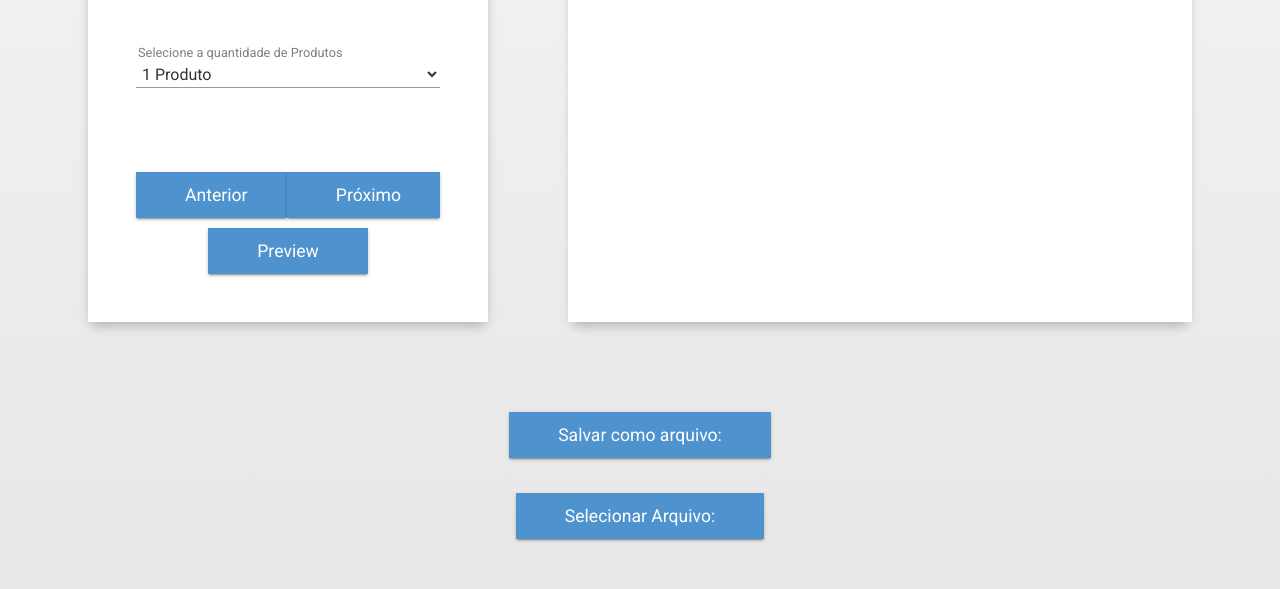
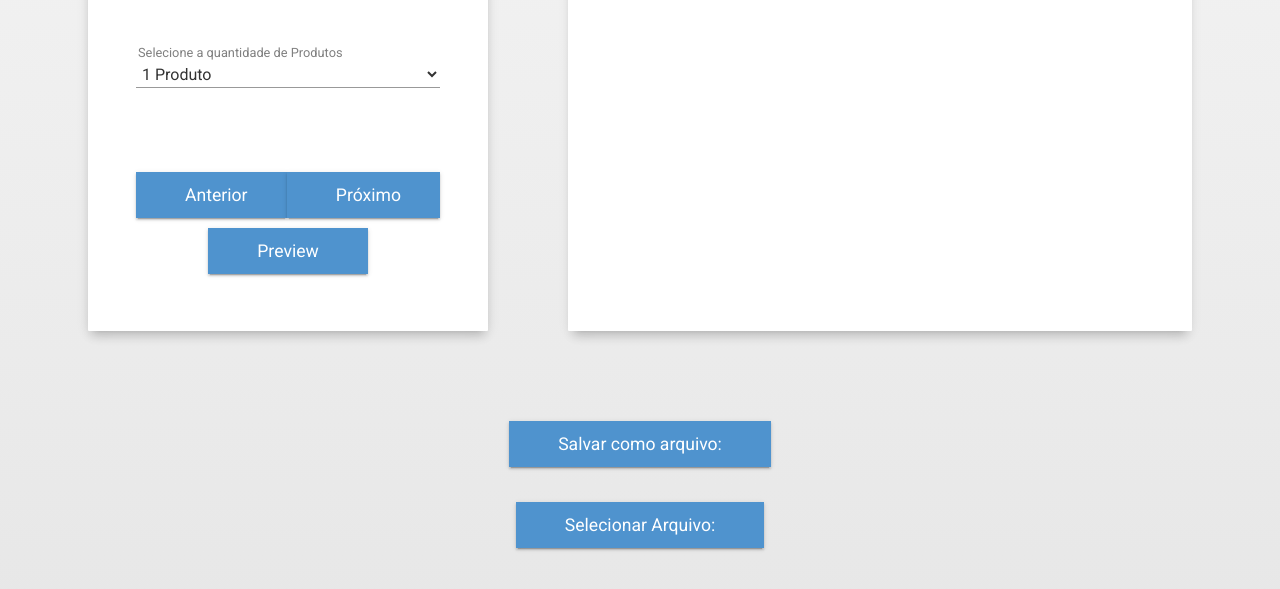
Before and after one commit to gudinis/gerador_vitrine, a plain HTML site: page vitrine/index.html in a window 1280 px wide. Shown: the part 113-702 px from the top of the page. Drawn offline with Linux system fonts and the light colour scheme.

Commit message:
alteração layout vitrine

```diff
--- a/vitrine/style2.css
+++ b/vitrine/style2.css
@@ -31,6 +31,8 @@ h1 {
 }
 .flex{
     display: flex;
+    align-items: center;
+    gitjustify-content: center;
 }
 .container {
 
@@ -41,6 +43,7 @@ h1 {
   width: 100%;
   padding: 3rem 3rem 0;
   border-radius: 1px;
+  min-height: 420px;
 }
 .container::before {
   content: '';
```
Also changed, not shown: index.html (+1 -1 lines), vitrine/index.html (+1 -1 lines).
